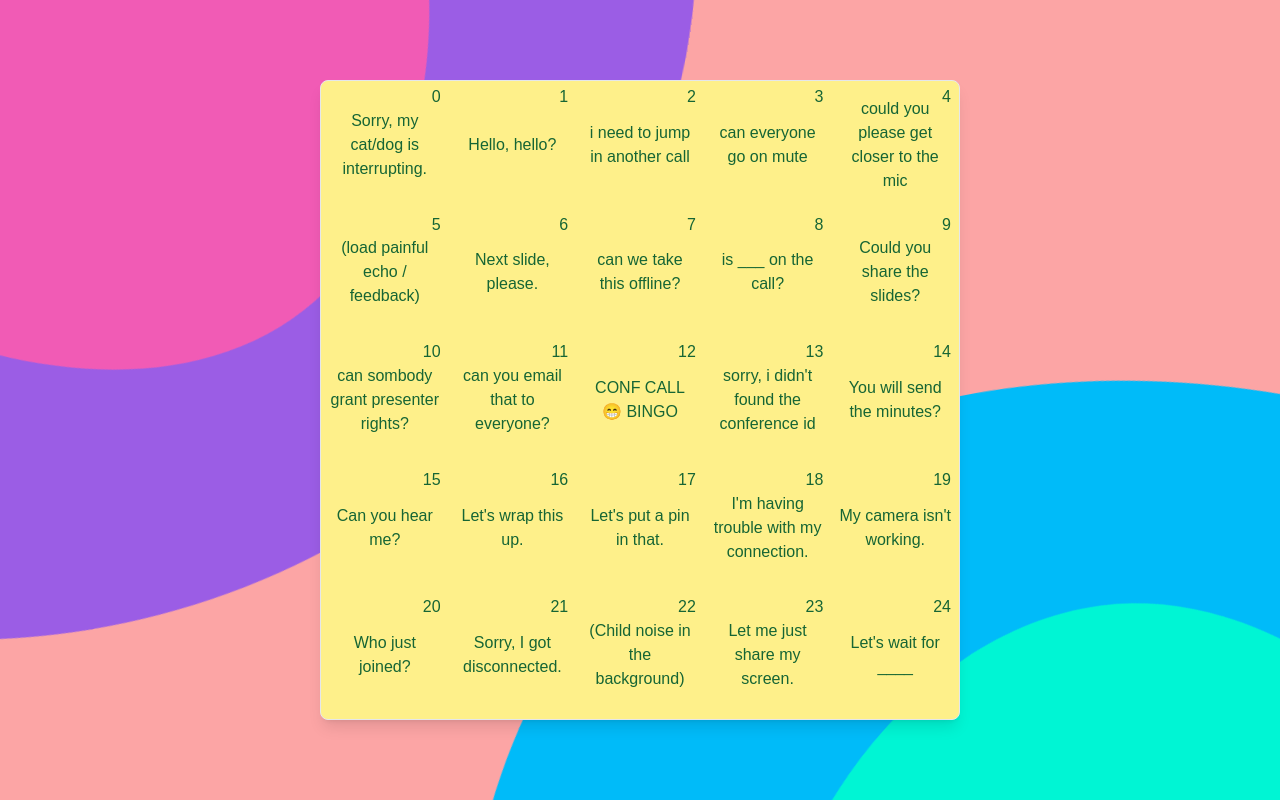
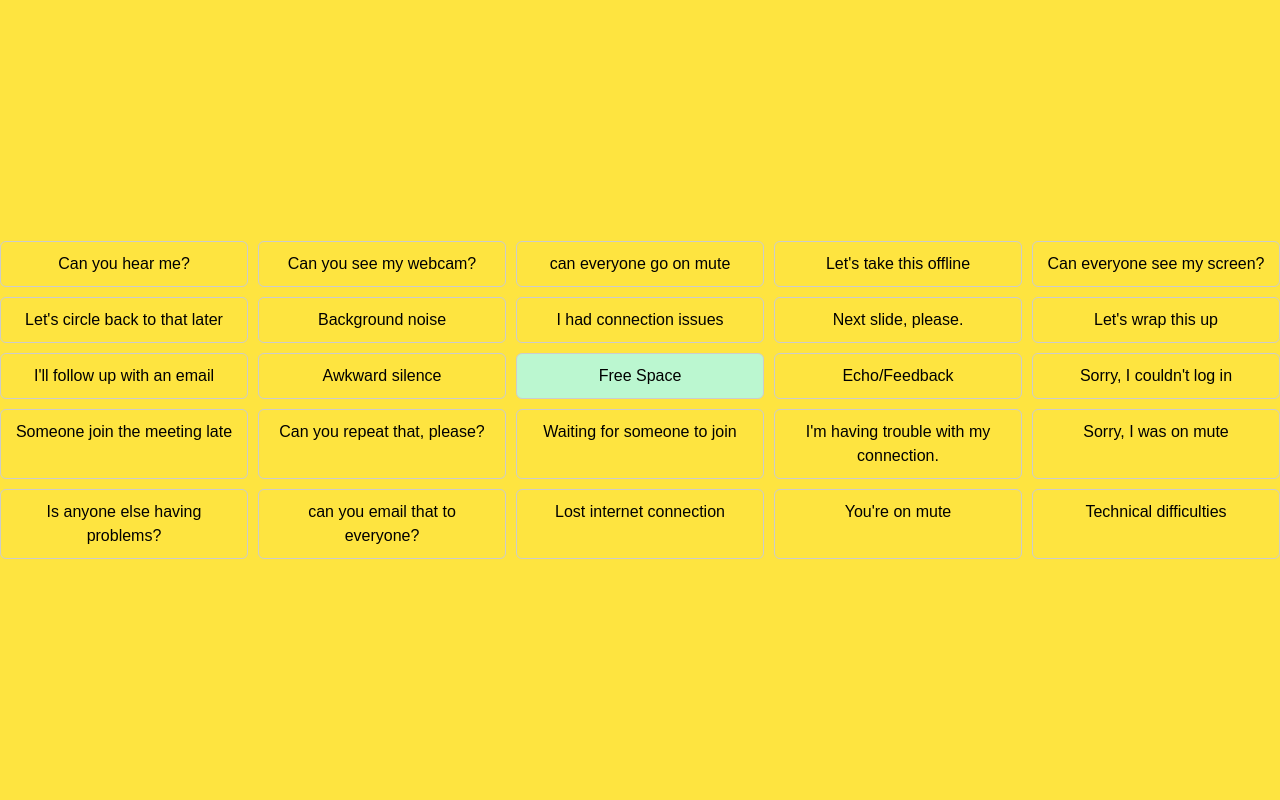
Before and after one commit to shamarazak/Video-Conference-Bingo, a Next.js app: page / in a window 1280 px wide. Built offline with nearby package versions, Linux system fonts and the light colour scheme.

Commit message:
feat: confetti and checkBingo function update

```diff
--- a/package.json
+++ b/package.json
@@ -11,7 +11,9 @@
   "dependencies": {
     "next": "14.1.3",
     "react": "^18",
-    "react-dom": "^18"
+    "react-confetti-explosion": "^2.1.2",
+    "react-dom": "^18",
+    "react-spring": "^9.7.3"
   },
   "devDependencies": {
     "@types/node": "^20",
--- a/src/components/BingoTile.tsx
+++ b/src/components/BingoTile.tsx
@@ -1,48 +1,166 @@
-import React from "react";
+import React, { useEffect, useState } from "react";
 import { Phrase } from "../../types/phrase.interface";
-
-const phrases: Phrase[] = [
-  { id: 1, text: "Sorry, my cat/dog is interrupting." },
-  { id: 2, text: "Hello, hello?" },
-  { id: 3, text: "i need to jump in another call" },
-  { id: 4, text: "can everyone go on mute" },
-  { id: 5, text: "could you please get closer to the mic" },
-  { id: 6, text: "(load painful echo / feedback)" },
-  { id: 7, text: "Next slide, please." },
-  { id: 8, text: "can we take this offline?" },
-  { id: 9, text: "is ___ on the call?" },
-  { id: 10, text: "Could you share the slides?" },
-  { id: 11, text: "can sombody grant presenter rights?" },
-  { id: 12, text: "can you email that to everyone?" },
-  { id: 13, text: "CONF CALL 😁 BINGO" },
-  { id: 14, text: "sorry, i didn't found the conference id" },
-  { id: 15, text: "You will send the minutes?" },
-  { id: 16, text: "Can you hear me?" },
-  { id: 17, text: "Let's wrap this up." },
-  { id: 18, text: "Let's put a pin in that." },
-  { id: 19, text: "I'm having trouble with my connection." },
-  { id: 20, text: "My camera isn't working." },
-  { id: 21, text: "Who just joined?" },
-  { id: 22, text: "Sorry, I got disconnected." },
-  { id: 23, text: "(Child noise in the background)" },
-  { id: 24, text: "Let me just share my screen." },
-  { id: 25, text: "Let's wait for ____" },
+import { useSpring, animated } from "react-spring";
+import ConfettiExplosion from "react-confetti-explosion";
+interface Slot {
+  id: number;
+  text: string;
+  marked: boolean;
+}
+const phrases = [
+  "Sorry, I couldn't log in",
+  "I had connection issues",
+  "Can you hear me?",
+  "You're on mute",
+  "Let's circle back to that later",
+  "Someone join the meeting late",
+  "Technical difficulties",
+  "Can everyone see my screen?",
+  "Let's take this offline",
+  "Is anyone else having problems?",
+  "Can you repeat that, please?",
+  "Background noise",
+  "Awkward silence",
+  "Sorry, I was on mute",
+  "Can you see my webcam?",
+  "Lost internet connection",
+  "Echo/Feedback",
+  "Waiting for someone to join",
+  "Let's wrap this up",
+  "I'll follow up with an email",
+  "I'm having trouble with my connection.",
+  "Next slide, please.",
+  "can everyone go on mute",
+  "can you email that to everyone?",
 ];
 
-const BingoCard = () => {
+const generateWinningPatterns = (size: number) => {
+  const rows: number[][] = [];
+  const columns: number[][] = [];
+  const diagonals: number[][] = [[], []];
+
+  for (let i = 0; i < size; i++) {
+    const row = [];
+    const column = [];
+    for (let j = 0; j < size; j++) {
+      row.push(i * size + j);
+      column.push(i + j * size);
+    }
+    rows.push(row);
+    columns.push(column);
+  }
+
+  for (let i = 0; i < size; i++) {
+    diagonals[0].push(i * (size + 1));
+    diagonals[1].push((i + 1) * (size - 1));
+  }
+
+  return [...rows, ...columns, ...diagonals];
+};
+const arraysAreEqual = (array1: any[], array2: any[]): boolean => {
+  if (array1.length !== array2.length) {
+    return false;
+  }
+
+  for (let i = 0; i < array1.length; i++) {
+    if (array1[i] !== array2[i]) {
+      return false;
+    }
+  }
+
+  return true;
+};
+const BingoCard = ({ setBingo, bingo }: any) => {
+  const [slots, setSlots] = useState<Slot[]>([]);
+  const [winningPatterns, setWinningPatterns] = useState<number[][]>([]);
+  const [foundPatterns, setFoundPatterns] = useState<number[][]>([]);
+  useEffect(() => {
+    const shuffledPhrases = shuffle(phrases);
+    const middleIndex = 12;
+    const newPhrases = [
+      ...shuffledPhrases.slice(0, middleIndex),
+      "Free Space",
+      ...shuffledPhrases.slice(middleIndex),
+    ];
+    const newSlots = newPhrases.map((phrase, index) => ({
+      id: index,
+      text: phrase,
+      marked: index === middleIndex,
+    }));
+    setSlots(newSlots);
+    const patterns = generateWinningPatterns(5);
+    setWinningPatterns(patterns);
+  }, []);
+
+  const shuffle = (array: string[]) => {
+    for (let i = array.length - 1; i > 0; i--) {
+      const j = Math.floor(Math.random() * (i + 1));
+      [array[i], array[j]] = [array[j], array[i]];
+    }
+    return array;
+  };
+
+  const markCell = (index: number) => {
+    if (slots[index].text !== "Free Space") {
+      const updatedSlots = [...slots];
+      if (!slots[index].marked) {
+        updatedSlots[index].marked = true;
+      } else {
+        updatedSlots[index].marked = false;
+      }
+      setSlots(updatedSlots);
+      checkBingo(updatedSlots);
+    }
+  };
+
+  const checkBingo = (updatedSlots: Slot[]) => {
+    let isBingo = false;
+    let isNewPattern = false;
+    console.log({ updatedSlots });
+    for (const pattern of winningPatterns) {
+      const isPatternComplete = pattern.every(
+        (slotIndex) => updatedSlots[slotIndex].marked
+      );
+      console.log(foundPatterns);
+      if (
+        isPatternComplete &&
+        !foundPatterns.some((p) => arraysAreEqual(p, pattern))
+      ) {
+        isBingo = true;
+        isNewPattern = true;
+        setFoundPatterns([...foundPatterns, pattern]);
+        break;
+      }
+    }
+    setBingo(isBingo);
+    if (isNewPattern) {
+      setTimeout(() => setBingo(false), 3000); // Show bingo for 3 seconds
+    }
+  };
+
+  console.log(bingo);
+
   return (
-    <div className="grid grid-cols-5 justify-center items-center w-full madimi-one-regular lg:max-w-screen-sm lg:mx-auto mx-4 my-10 shadow-lg rounded-lg border bg-yellow-200 z-50">
-      {phrases.map((phrase: Phrase, index: number) => (
+    <div className="bingo-card grid grid-cols-5 gap-4">
+      {slots.map(({ id, text, marked }) => (
         <div
-          className=" relative text-green-800   aspect-square flex flex-col justify-center items-center  p-2 text-center text-[10px] lg:text-[16px] lg:text-base  overflow-hidden whitespace-normal"
-          key={index}
+          key={id}
+          className={`bingo-cell p-4 border border-gray-300 rounded-md text-center ${
+            marked ? "bg-green-200" : ""
+          }`}
+          onClick={() => markCell(id)}
         >
-          <p className="absolute top-1 right-2 ">{index}</p>
-          <div className="flex flex-grow items-center">
-            <p>{phrase.text}</p>
+          {text}
+        </div>
+      ))}
+
+      {/* {bingo && (
+        <div className="absolute inset-0 flex items-center justify-center bg-black bg-opacity-50">
+          <div className="bg-white p-4 rounded-lg shadow-lg">
+            <p className="text-xl font-semibold text-green-500">BINGO!</p>
           </div>
         </div>
-      ))}
+      )} */}
     </div>
   );
 };
--- a/src/pages/index.tsx
+++ b/src/pages/index.tsx
@@ -1,9 +1,24 @@
 import BingoCard from "@/components/BingoTile";
+import { useState } from "react";
+import ConfettiExplosion from "react-confetti-explosion";
+import { useSpring, animated } from "react-spring";
 
 const Home = () => {
+  const [bingo, setBingo] = useState(false);
+
+  const styles = useSpring({
+    from: { background: "lightblue" },
+    to: async (next) => {
+      while (true) {
+        await next({ background: "lightgreen" });
+        await next({ background: "lightblue" });
+      }
+    },
+  });
   return (
-    <div className="flex items-center justify-center min-h-screen bg-red-300 w-full ">
-      <svg preserveAspectRatio="xMidYMid slice" viewBox="10 10 80 80">
+    // <animated.div className="background" style={styles}>
+    <div className="flex items-center justify-center min-h-screen w-full ">
+      {/* <svg preserveAspectRatio="xMidYMid slice" viewBox="10 10 80 80">
         <defs>
           <style>
             {`
@@ -54,10 +69,15 @@ const Home = () => {
           className="in-bottom"
           d="M102,67.1c-9.6-6.1-22-3.1-29.5,2-15.4,10.7-19.6,37.5-7.6,47.8s35.9,3.9,44.5-12.5C115.5,92.6,113.9,74.6,102,67.1Z"
         />
-      </svg>
-
-      <BingoCard />
+      </svg> */}
+      {bingo && (
+        <div className="absolute right-[50%] top-0">
+          <ConfettiExplosion force={0.8} duration={3000} particleCount={250} />
+        </div>
+      )}
+      <BingoCard setBingo={setBingo} bingo={bingo} />
     </div>
+    // </animated.div>
   );
 };
 
```
Also changed, not shown: 1 other file (tests, documents, lock files or other folders).
